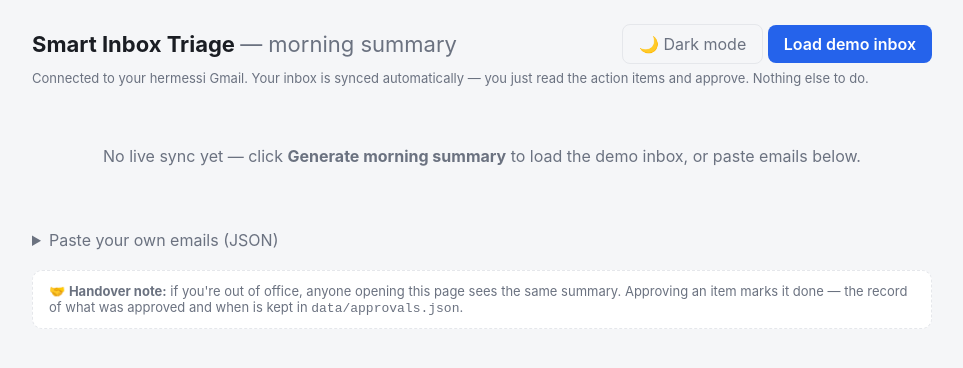
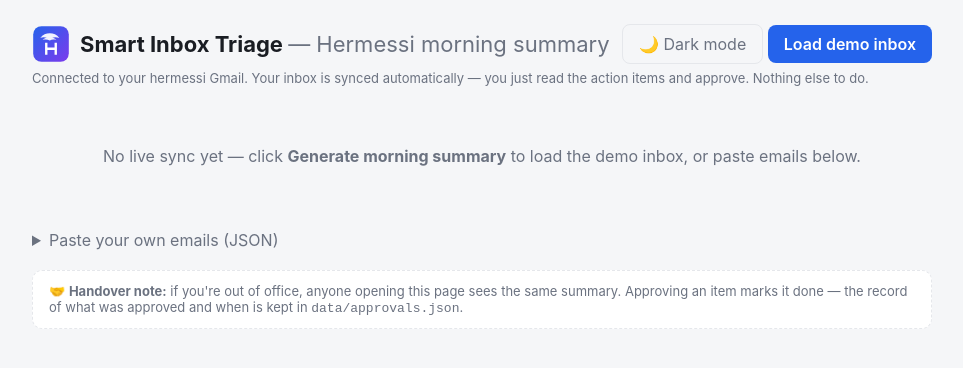
Before and after one commit to sheilangaruiya-svg/inbox-triage, a website: page public/index.html in a window 1280 px wide. Shown: the whole page, without its empty margins (158-1121 px from the left). Drawn offline with Linux system fonts and the light colour scheme; no server answers.

Commit message:
v2.1 Hermessi logo + daily 7am ET sync docs

```diff
--- a/public/index.html
+++ b/public/index.html
@@ -3,7 +3,8 @@
 <head>
 <meta charset="UTF-8" />
 <meta name="viewport" content="width=device-width, initial-scale=1.0" />
-<title>Smart Inbox Triage — Morning Summary</title>
+<title>Smart Inbox Triage — Hermessi Morning Summary</title>
+<link rel="icon" href="/logo.svg" type="image/svg+xml">
 <style>
   :root {
     --bg: #f5f6f8; --card: #ffffff; --text: #1a1d23; --muted: #6b7280;
@@ -64,7 +65,10 @@
 </head>
 <body>
   <div class="topbar">
-    <h1>Smart Inbox Triage <span>— morning summary</span></h1>
+    <div style="display:flex;align-items:center;gap:10px">
+      <img src="/logo.svg" alt="Hermessi" style="width:38px;height:38px;border-radius:9px">
+      <h1 style="margin:0">Smart Inbox Triage <span style="color:var(--muted);font-weight:400">— Hermessi morning summary</span></h1>
+    </div>
     <div>
       <button class="ghost" id="darkToggle">🌙 Dark mode</button>
       <button class="primary" id="triageBtn">Load demo inbox</button>
```
Also changed, not shown: docs/CHANGES.md (+4 -0 lines), public/logo.svg (added), 1 other file.
